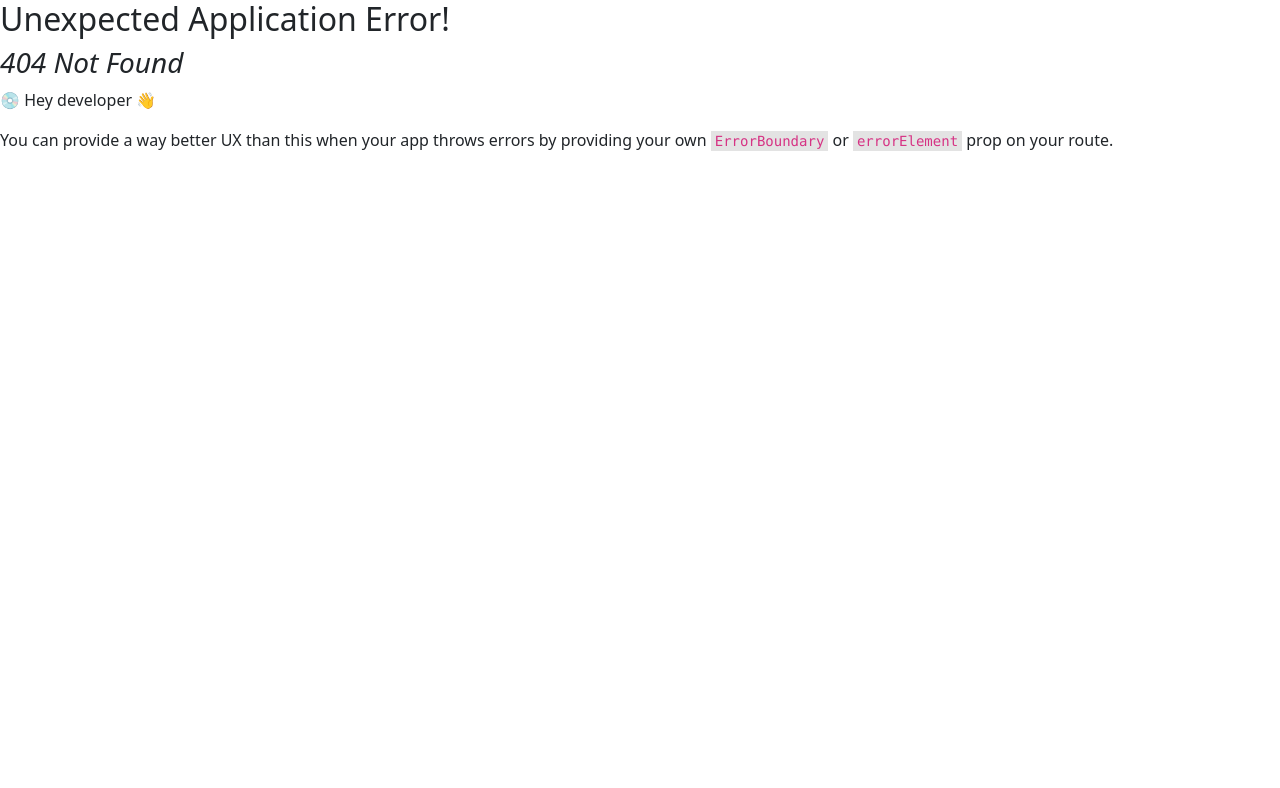
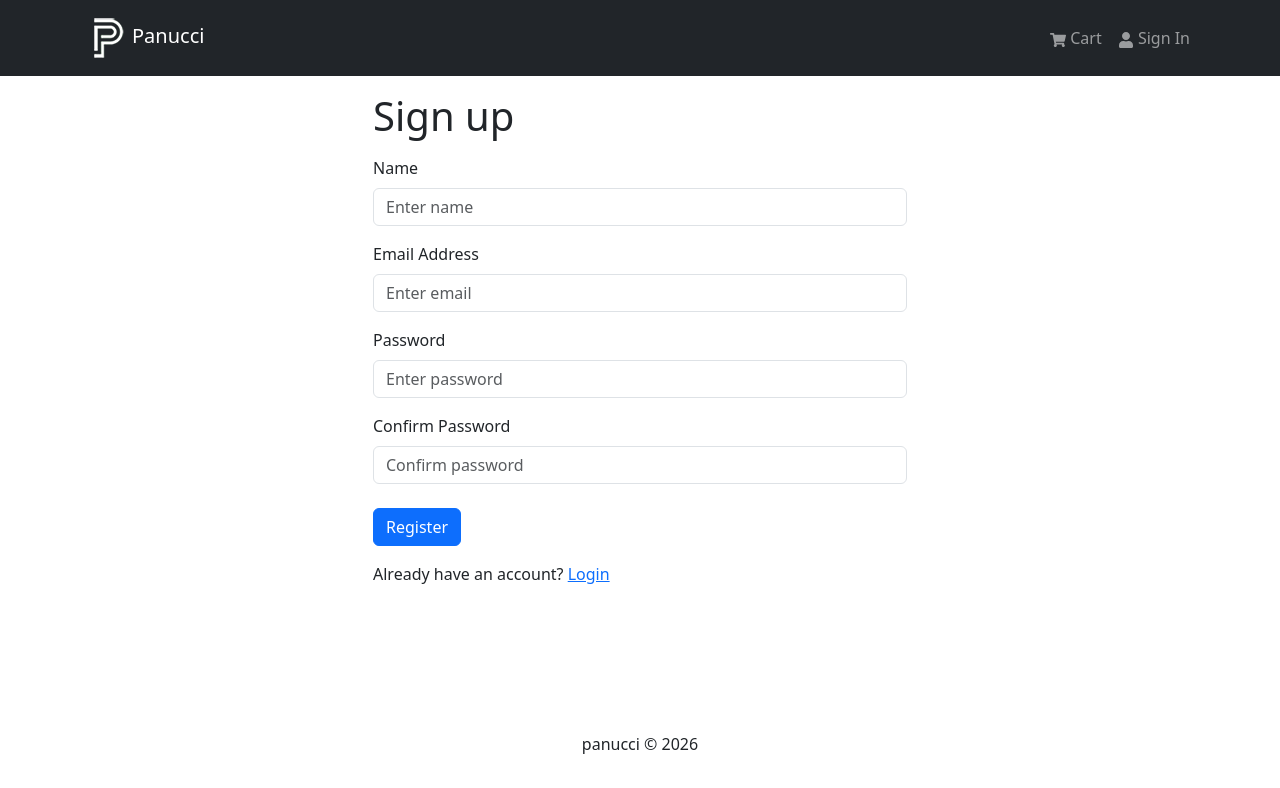
Before and after one commit to Panucci-Juggernaut/panucci, a React (Vite) app in the folder frontend/: page /register in a window 1280 px wide. Before the commit this address had no page. Shown: the top 788 px of the page. Built offline with nearby package versions, Linux system fonts and the light colour scheme.

Commit message:
frontend auth

```diff
--- a/frontend/package.json
+++ b/frontend/package.json
@@ -19,7 +19,8 @@
     "react-dom": "^19.2.0",
     "react-icons": "^5.5.0",
     "react-redux": "^9.2.0",
-    "react-router-dom": "^7.12.0"
+    "react-router-dom": "^7.12.0",
+    "react-toastify": "^11.0.5"
   },
   "devDependencies": {
     "@eslint/js": "^9.39.1",
--- a/frontend/src/App.jsx
+++ b/frontend/src/App.jsx
@@ -1,5 +1,7 @@
 import { Container  } from "react-bootstrap";
 import { Outlet } from "react-router-dom";
+import { ToastContainer } from "react-toastify";
+import 'react-toastify/dist/ReactToastify.css';
 import Header from "./components/Header";
 import Footer from "./components/Footer";
 
@@ -13,6 +15,7 @@
         </Container>
       </main>
       <Footer />
+      <ToastContainer />
     </>
   )
 }
--- /dev/null
+++ b/frontend/src/components/FormContainer.jsx
@@ -0,0 +1,15 @@
+import { Container, Row, Col } from 'react-bootstrap';
+
+const FormContainer = ({ children }) => {
+  return (
+    <Container>
+      <Row className="justify-content-md-center">
+        <Col xs={12} md={6}>
+          {children}
+        </Col>
+      </Row>
+    </Container>
+  )
+}
+
+export default FormContainer
--- a/frontend/src/components/Header.jsx
+++ b/frontend/src/components/Header.jsx
@@ -1,11 +1,31 @@
+import { useNavigate } from 'react-router-dom';
 import { Link } from 'react-router-dom';
-import {Badge, Navbar, Nav, Container} from 'react-bootstrap';
+import {Badge, Navbar, Nav, Container, NavDropdown} from 'react-bootstrap';
 import {FaShoppingCart, FaUser} from 'react-icons/fa';
-import { useSelector } from 'react-redux';
+import { useSelector, useDispatch  } from 'react-redux';
+import { useLogoutMutation } from '../slices/usersApiSlice';
+import { logout } from '../slices/authSlice';
 import logo from '../assets/logo.png';
 
 const Header = () => {
     const { cartItems } = useSelector((state) => state.cart);
+    const { userInfo } = useSelector((state) => state.auth);
+
+    const dispatch = useDispatch();
+    const navigate = useNavigate();
+
+    const [logoutApiCall ] = useLogoutMutation();
+
+    const logoutHandler = async() =>{
+        try {
+            await logoutApiCall().unwrap();
+            dispatch(logout());
+            navigate('/login');
+        } catch (err) {
+            console.error(err);
+        }
+        // toast.error(err?.data?.message || err.error);
+    };
 
 
   return (
@@ -22,7 +42,7 @@
                 <Navbar.Toggle aria-controls="basic-navbar-nav" />
                 <Navbar.Collapse id="basic-navbar-nav">
                     <Nav className="ms-auto">
-                        <Nav.Link  as={Link} to='/'>
+                        <Nav.Link  as={Link} to='/cart'>
                             <FaShoppingCart /> Cart
                             {
                                 cartItems.length > 0 && (
@@ -32,9 +52,17 @@
                                 )
                             }
                         </Nav.Link>
-                        <Nav.Link href="/login">
+                        {userInfo ? (
+                         <NavDropdown title={userInfo.name}  id= 'username'>
+                            <NavDropdown.Item as={Link} to='/profile'> Profile </NavDropdown.Item>
+                             <NavDropdown.Item onClick={logoutHandler}> Logout </NavDropdown.Item>
+                         </NavDropdown>
+                        ) :(
+                            <Nav.Link as={Link} to='/login'>
                             <FaUser /> Sign In
                         </Nav.Link>
+                        ) }
+
                     </Nav>
                 </Navbar.Collapse>
              </Container>
--- a/frontend/src/main.jsx
+++ b/frontend/src/main.jsx
@@ -16,6 +16,8 @@
 import HomeScreen from './screens/HomeScreen.jsx'
 import ProductScreen from './screens/ProductScreen.jsx'
 import CartScreen from './screens/CartScreen.jsx'
+import LoginScreen from './screens/LoginScreen.jsx'
+import RegisterScreen from './screens/RegisterScreen.jsx'
 
 const router = createBrowserRouter(
   createRoutesFromElements(
@@ -23,6 +25,8 @@
       <Route index={true} path="/" element={<HomeScreen />}/>
       <Route path="/product/:id" element={<ProductScreen />}/>
       <Route path="/cart" element={<CartScreen />}/>
+      <Route path="/login" element={<LoginScreen />}/>
+      <Route path="/register" element={<RegisterScreen />}/>
     </Route>
   )
 )
--- /dev/null
+++ b/frontend/src/screens/LoginScreen.jsx
@@ -0,0 +1,82 @@
+import { useState, useEffect } from 'react'
+import { Link, useLocation, useNavigate } from 'react-router-dom'
+import { Form, Button, Row, Col } from 'react-bootstrap'
+import { useDispatch, useSelector } from 'react-redux'
+import FormContainer from '../components/FormContainer'
+import Loader from '../components/Loader'
+import { useLoginMutation } from '../slices/usersApiSlice'
+import { setCredentials } from '../slices/authSlice'
+import { toast } from 'react-toastify'
+
+
+
+const LoginScreen = () => {
+
+    const [email, setEmail] = useState('')
+    const [password, setPassword] = useState('')
+
+    const dispatch = useDispatch()
+    const navigate = useNavigate()
+
+    const [login, { isLoading }] = useLoginMutation()
+    const { userInfo } = useSelector((state) => state.auth)
+    const { search } = useLocation()
+
+    const searchParams = new URLSearchParams(search)
+    const redirect = searchParams.get('redirect') || '/'
+
+    useEffect(() => {
+        if (userInfo) {
+            navigate(redirect)
+        }
+    }, [navigate, userInfo, redirect])
+
+    const submitHandler = async (e) => {
+        e.preventDefault()
+        try {
+          const res = await login({ email, password}).unwrap();
+          dispatch(setCredentials({...res }))
+          navigate(redirect)
+        } catch (err) {
+          toast.error(err?.data?.message || err.error)
+        }
+    }
+
+
+  return (
+    <FormContainer>
+      <h1>Sign In</h1>
+      <Form onSubmit={submitHandler}>
+        <Form.Group controlId='email' className='my-3'>
+          <Form.Label>Email Address</Form.Label>
+          <Form.Control
+            type='email'
+            placeholder='Enter email'
+            value={email}
+            onChange={(e) => setEmail(e.target.value)}
+          ></Form.Control>
+        </Form.Group>
+        <Form.Group controlId='password' className='my-3'>
+          <Form.Label>Password</Form.Label>
+          <Form.Control
+            type='password'
+            placeholder='Enter password'
+            value={password}
+            onChange={(e) => setPassword(e.target.value)}
+          ></Form.Control>
+        </Form.Group>
+        <Button type='submit' variant='primary' className='mt-2' disabled= { isLoading}>
+          Sign In
+        </Button>
+        { isLoading && <Loader /> }
+      </Form>
+        <Row className='py-3'>
+            <Col>
+                New Customer? <Link to={ redirect ? `/register?redirect=${redirect}` : ' register '}>Register</Link>
+            </Col>
+        </Row>
+    </FormContainer>
+  )
+}
+
+export default LoginScreen
--- /dev/null
+++ b/frontend/src/screens/RegisterScreen.jsx
@@ -0,0 +1,107 @@
+import { useState, useEffect } from 'react'
+import { Link, useLocation, useNavigate } from 'react-router-dom'
+import { Form, Button, Row, Col } from 'react-bootstrap'
+import { useDispatch, useSelector } from 'react-redux'
+import FormContainer from '../components/FormContainer'
+import Loader from '../components/Loader'
+import { useRegisterMutation } from '../slices/usersApiSlice'
+import { setCredentials } from '../slices/authSlice'
+import { toast } from 'react-toastify'
+
+
+
+const RegisterScreen = () => {
+
+    const [name, setName] = useState('')
+    const [email, setEmail] = useState('')
+    const [password, setPassword] = useState('')
+    const [confirmPassword, setConfirmPassword] = useState('')
+
+    const dispatch = useDispatch()
+    const navigate = useNavigate()
+
+    const [register, { isLoading }] = useRegisterMutation()
+    const { userInfo } = useSelector((state) => state.auth)
+    const { search } = useLocation()
+
+    const searchParams = new URLSearchParams(search)
+    const redirect = searchParams.get('redirect') || '/'
+
+    useEffect(() => {
+        if (userInfo) {
+            navigate(redirect)
+        }
+    }, [navigate, userInfo, redirect])
+
+    const submitHandler = async (e) => {
+        e.preventDefault()
+        if (password !== confirmPassword) {
+          toast.error('Passwords do not match')
+          return
+        }else{
+        try {
+          const res = await register({ name, email, password}).unwrap();
+          dispatch(setCredentials({...res }))
+          navigate(redirect)
+        } catch (err) {
+          toast.error(err?.data?.message || err.error)
+        }
+    }
+    }
+
+
+  return (
+    <FormContainer>
+      <h1>Sign up</h1>
+      <Form onSubmit={submitHandler}>
+        <Form.Group controlId='name' className='my-3'>
+            <Form.Label>Name</Form.Label>
+            <Form.Control
+                type='text'
+                placeholder='Enter name'
+                value={name}
+                onChange={(e) => setName(e.target.value)}
+            ></Form.Control>
+        </Form.Group>
+        <Form.Group controlId='email' className='my-3'>
+          <Form.Label>Email Address</Form.Label>
+          <Form.Control
+            type='email'
+            placeholder='Enter email'
+            value={email}
+            onChange={(e) => setEmail(e.target.value)}
+          ></Form.Control>
+        </Form.Group>
+        <Form.Group controlId='password' className='my-3'>
+          <Form.Label>Password</Form.Label>
+          <Form.Control
+            type='password'
+            placeholder='Enter password'
+            value={password}
+            onChange={(e) => setPassword(e.target.value)}
+          ></Form.Control>
+        </Form.Group>
+        <Form.Group controlId='confirmPassword' className='my-3'>
+          <Form.Label>Confirm Password</Form.Label>
+          <Form.Control
+            type='password'
+            placeholder='Confirm password'
+            value={confirmPassword}
+            onChange={(e) => setConfirmPassword(e.target.value)}
+          ></Form.Control>
+        </Form.Group>
+        <Button type='submit' variant='primary' className='mt-2' disabled= { isLoading}>
+          Register
+        </Button>
+        { isLoading && <Loader /> }
+      </Form>
+        <Row className='py-3'>
+            <Col>
+                Already have an account?{''} <Link to={ redirect ? `/login?redirect=${redirect}` : ' login '}>Login</Link>
+            </Col>
+        </Row>
+    </FormContainer>
+  )
+}
+
+export default RegisterScreen
--- /dev/null
+++ b/frontend/src/slices/authSlice.js
@@ -0,0 +1,26 @@
+import { createSlice } from '@reduxjs/toolkit';
+
+
+const initialState = {
+    userInfo: localStorage.getItem('userInfo') ? JSON.parse(localStorage.getItem('userInfo'))
+    : null,
+}
+
+const authSlice = createSlice({
+    name: 'auth',
+    initialState,
+    reducers: {
+        setCredentials: (state, action) => {
+            state.userInfo = action.payload;
+            localStorage.setItem('userInfo', JSON.stringify(action.payload));
+        },
+        logout: (state) => {
+            state.userInfo = null;
+            localStorage.removeItem('userInfo');
+        },
+    },
+});
+
+export const { setCredentials, logout } = authSlice.actions;
+
+export default authSlice.reducer;
--- /dev/null
+++ b/frontend/src/slices/usersApiSlice.js
@@ -0,0 +1,29 @@
+import { USERS_URL } from "../constants";
+import { apiSlice } from "./apiSlice";
+
+export const usersApiSlice = apiSlice.injectEndpoints({
+    endpoints: (builder) => ({
+        login: builder.mutation({
+            query: (data) => ({
+                url: `${USERS_URL}/login`,
+                method: 'POST',
+                body: data,
+            }),
+        }),
+        register: builder.mutation({
+            query: (data) => ({
+                url: `${USERS_URL}`,
+                method: 'POST',
+                body: data,
+            }),
+        }),
+        logout: builder.mutation({
+            query: () => ({
+                url: `${USERS_URL}/logout`,
+                method: 'POST',
+            }),
+        }),
+    }),
+});
+
+export const { useLoginMutation , useLogoutMutation, useRegisterMutation } = usersApiSlice;
--- a/frontend/src/store.js
+++ b/frontend/src/store.js
@@ -1,12 +1,14 @@
 import { configureStore } from '@reduxjs/toolkit';
 import { apiSlice } from './slices/apiSlice';
 import cartSliceReducer from './slices/cartSlice';
+import authReducer from './slices/authSlice';
 
 const store = configureStore({
   reducer: {
     // Add your reducers here
     [apiSlice.reducerPath]: apiSlice.reducer,
     cart: cartSliceReducer,
+    auth: authReducer,
   },
   middleware: (getDefaultMiddleware) =>
     getDefaultMiddleware().concat(apiSlice.middleware),
```
Also changed, not shown: 1 other file (tests, documents, lock files or other folders).
